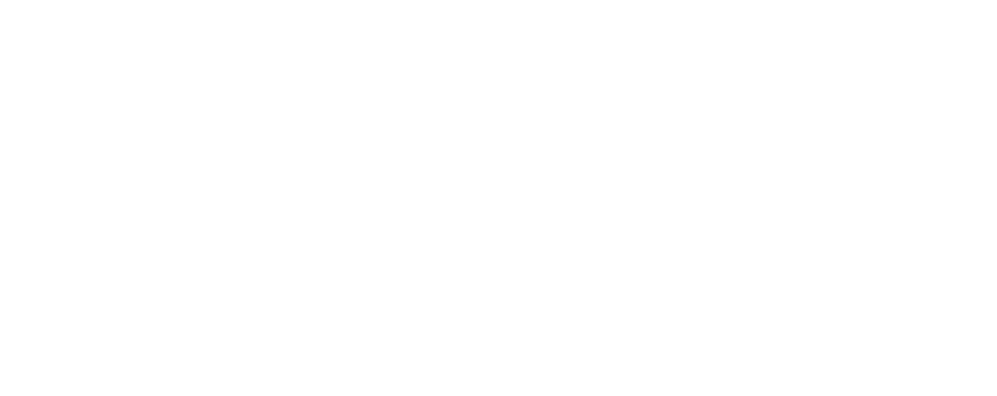
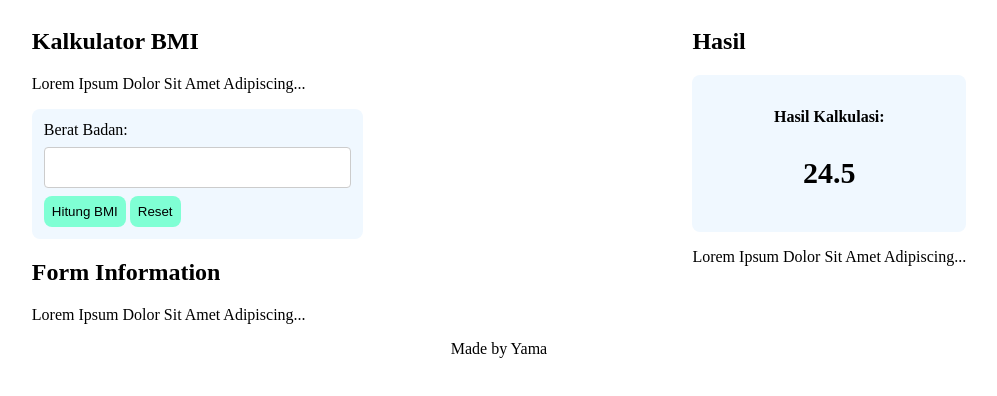
Before and after one commit to revou-fundamental-course/28-oct-24-yamaroni, a plain HTML site: page index.html in a window 1280 px wide. Shown: the whole page, without its empty margins (141-1138 px from the left). Drawn offline with Linux system fonts and the light colour scheme.

Commit message:
update styles

```diff
--- a/css/styles.css
+++ b/css/styles.css
@@ -1 +1,42 @@
 /* Ini CSSnya */
+
+main {
+    display: flex;
+    justify-content: space-around;
+}
+
+input[type=number] {
+    width: 100%;
+    padding: 12px 20px;
+    margin: 8px 0;
+    display: inline-block;
+    border: 1px solid #ccc;
+    border-radius: 4px;
+    box-sizing: border-box;
+}
+
+button {
+    border: 0;
+    background-color: aquamarine;
+    padding: 8px;
+    border-radius: 8px;
+}
+
+.color-section {
+    background-color: aliceblue;
+    padding: 12px;
+    border-radius: 8px;
+}
+
+.text-center {
+    text-align: center;
+}
+
+#result {
+    font-size: 30px;
+    font-weight: bold;
+}
+
+footer {
+    text-align: center;
+}
--- a/index.html
+++ b/index.html
@@ -9,7 +9,63 @@
 </head>
 
 <body>
+    <main>
+        <!-- Section Form -->
+        <section>
+            <div>
+                <header>
+                    <h1>Kalkulator BMI</h1>
+                </header>
 
+                <article>
+                    <p>Lorem Ipsum Dolor Sit Amet Adipiscing...</p>
+                </article>
+            </div>
+
+            <form class="color-section">
+                <div>
+                    <label for="berat-badan">Berat Badan:</label>
+                    <input id="berat-badan" type="number" />
+                </div>
+
+                <button>Hitung BMI</button>
+                <button>Reset</button>
+            </form>
+
+            <div>
+                <header>
+                    <h2>Form Information</h2>
+                </header>
+
+                <article>
+                    <p>Lorem Ipsum Dolor Sit Amet Adipiscing...</p>
+                </article>
+            </div>
+        </section>
+
+        <!-- Section Result -->
+        <section>
+            <header>
+                <h1>Hasil</h1>
+            </header>
+
+            <!-- Hasil Kalkulasi -->
+            <div class="color-section text-center">
+                <h4>Hasil Kalkulasi:</h4>
+
+                <p id="result">24.5</p>
+            </div>
+
+            <!-- Info dari hasil -->
+            <article>
+                <p>Lorem Ipsum Dolor Sit Amet Adipiscing...</p>
+            </article>
+        </section>
+    </main>
+
+    <footer>
+        <span>Made by Yama</span>
+    </footer>
 </body>
 
 </html>
```
